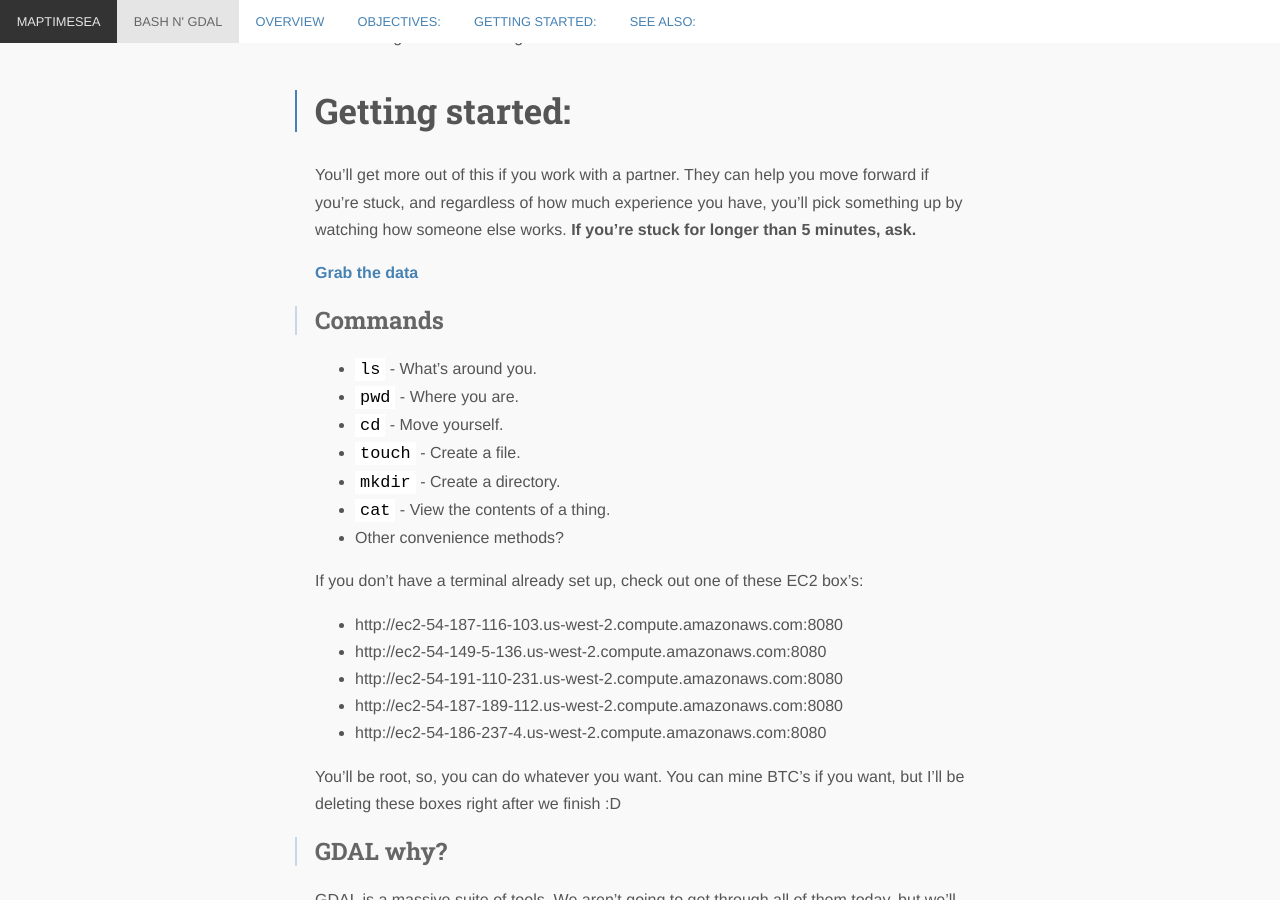
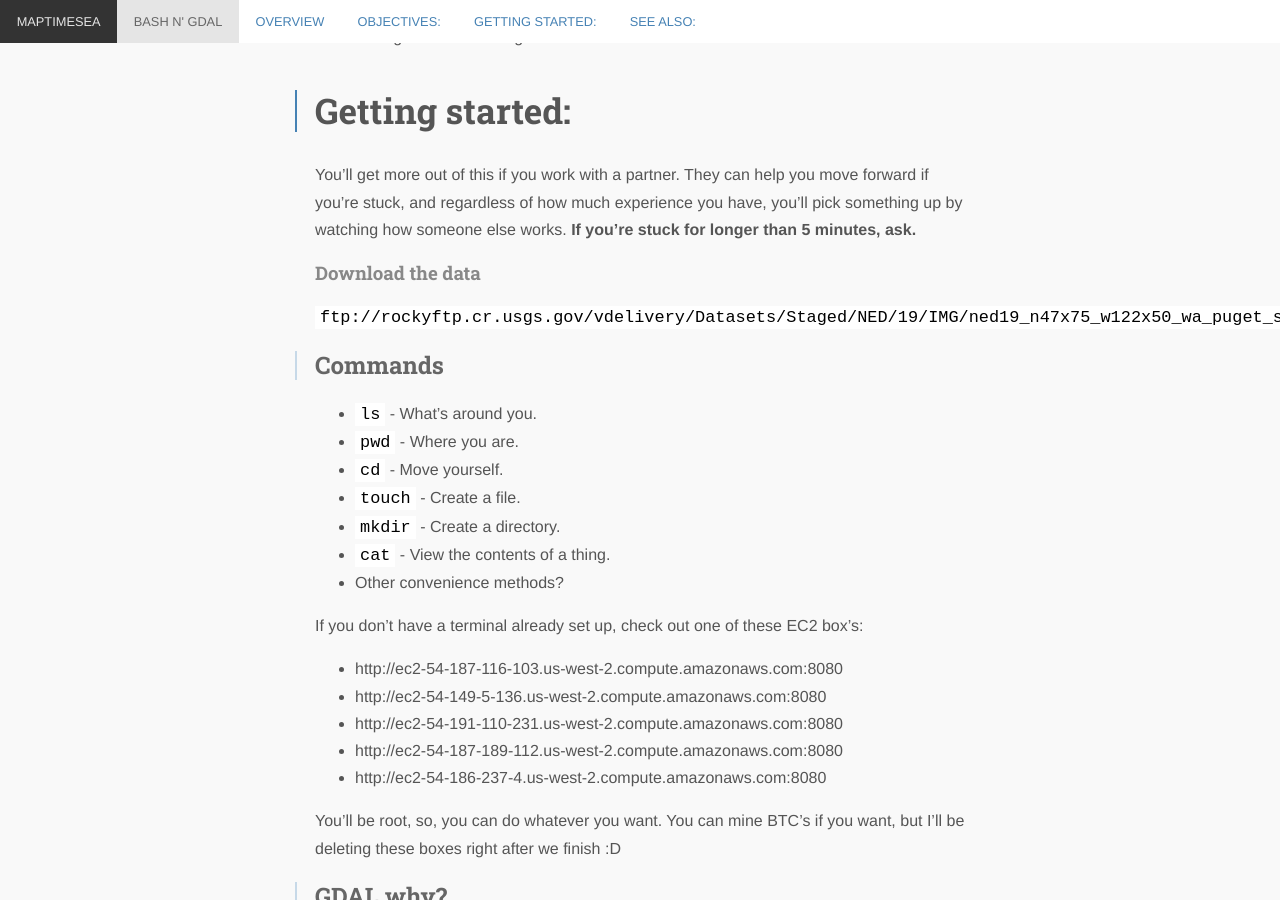
Before and after one commit to MaptimeSEA/maptimesea.github.io, a Jekyll site: the page built from _posts/2015-04-02-bash-n-gdal.markdown, in a window 1280 px wide and 900 px high, scrolled down 2291 px. Built offline with Jekyll 4.4.1, drawn with Linux system fonts in a browser that asks for light colours; nearby versions of some CDN libraries; Markdown is read by kramdown in place of the engine named in the settings.

Commit message:
Update 2015-04-02-bash-n-gdal.markdown

```diff
--- a/_posts/2015-04-02-bash-n-gdal.markdown
+++ b/_posts/2015-04-02-bash-n-gdal.markdown
@@ -52,7 +52,9 @@ Getting started:
 
 You'll get more out of this if you work with a partner. They can help you move forward if you're stuck, and regardless of how much experience you have, you'll pick something up by watching how someone else works. __If you're stuck for longer than 5 minutes, ask.__
 
-__[Grab the data](ftp://rockyftp.cr.usgs.gov/vdelivery/Datasets/Staged/NED/19/IMG/ned19_n47x75_w122x50_wa_puget_sound_2000.zip)__
+### Download the data
+
+`ftp://rockyftp.cr.usgs.gov/vdelivery/Datasets/Staged/NED/19/IMG/ned19_n47x75_w122x50_wa_puget_sound_2000.zip`
 
 
 Commands
```
